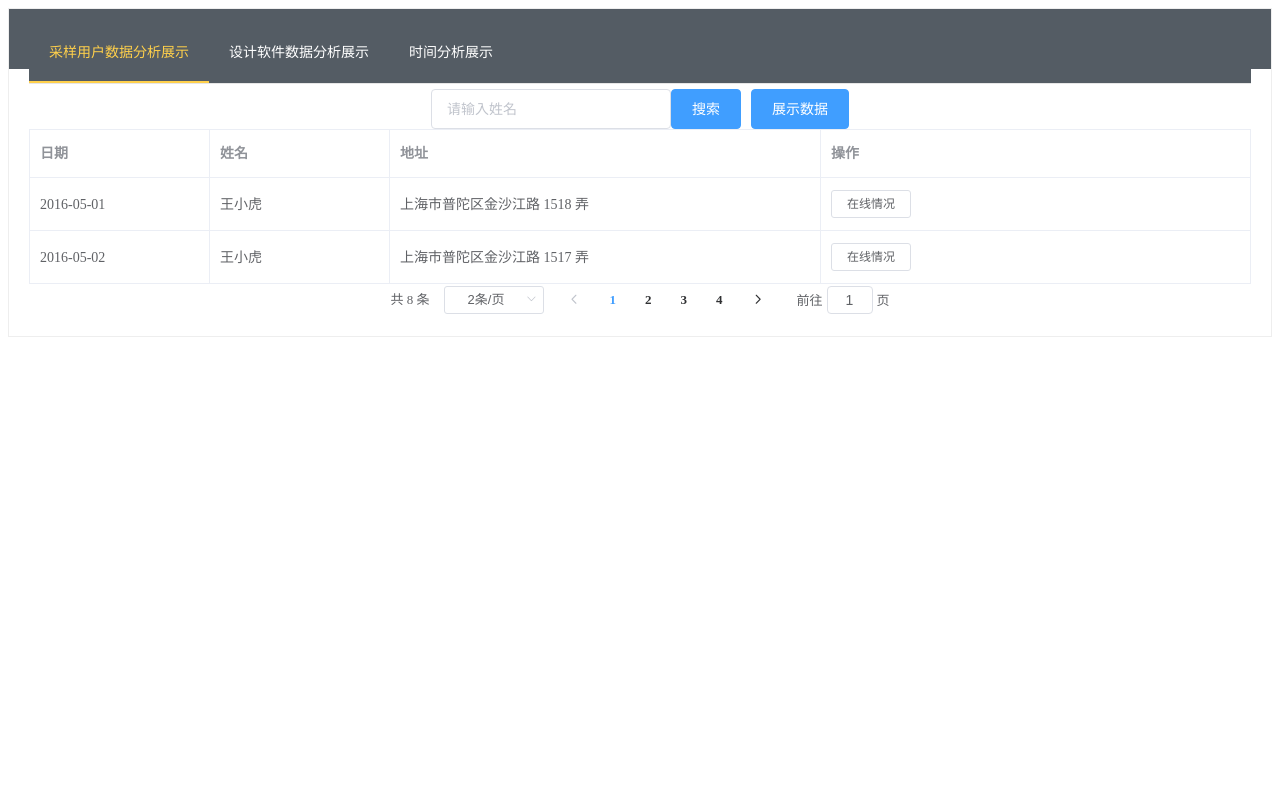
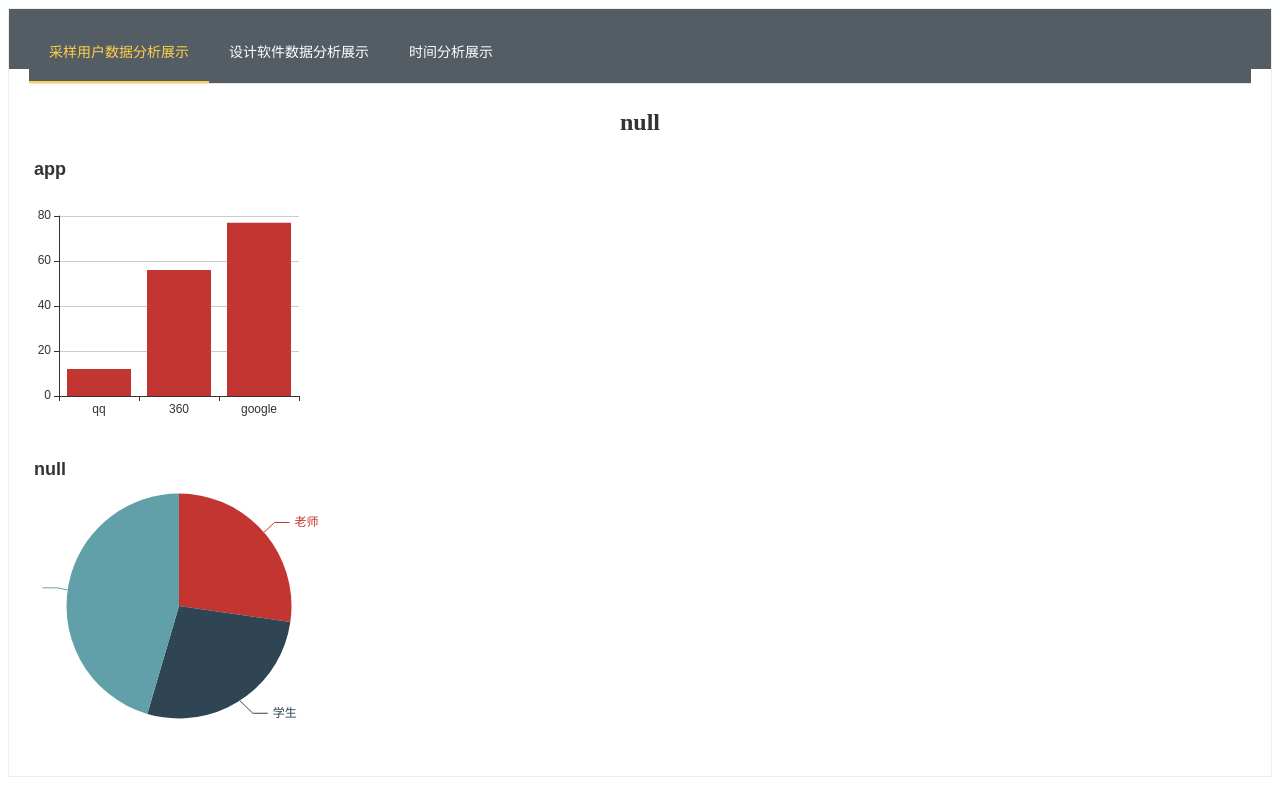
Before and after one commit to wuyuler/netbehavior, a Vue app: page /test in a window 1280 px wide. Built offline with nearby package versions, Linux system fonts and the light colour scheme.

Commit message:
add app使用频率统计_未设置分页

```diff
--- a/src/Test.vue
+++ b/src/Test.vue
@@ -1,44 +1,10 @@
 <template>
 <div>
-  <el-input v-model="tableDataName" placeholder="请输入姓名" style="width:240px"></el-input>
-  <el-button type="primary" @click="doFilter">搜索</el-button>
-  <el-button type="primary" @click="openData">展示数据</el-button>
-  <el-table
-    :data="tableDataEnd"
-    border
-    style="width: 100%">
-    <el-table-column
-      prop="date"
-      label="日期"
-      width="180">
-    </el-table-column>
-    <el-table-column
-      prop="name"
-      label="姓名"
-      width="180">
-    </el-table-column>
-    <el-table-column
-      prop="address"
-      label="地址">
-    </el-table-column>
-    <el-table-column label="操作">
-         <template slot-scope="scope">
-
-       <el-button
-          size="mini"
-          @click="handleEdit(scope.$index, scope.row)">在线情况</el-button>
-      </template>
-    </el-table-column>
-  </el-table>
-  <el-pagination
-      @size-change="handleSizeChange"
-      @current-change="handleCurrentChange"
-      :current-page="currentPage"
-      :page-sizes="[1, 2, 3, 4]"
-      :page-size="pageSize"
-      layout="total, sizes, prev, pager, next, jumper"
-      :total="totalItems">
-    </el-pagination>
+  <h1>{{title}}</h1>
+  <!-- 最喜欢的app排名前5 -->
+  <div id="fav_app" :style="{width: '300px', height: '300px'}"></div>
+  <!-- 使用该app的人群分布 -->
+  <div id='userApp' :style="{width: '300px', height: '300px'}" ></div>
 </div>
 </template>
 
@@ -46,122 +12,68 @@
 export default {
   data() {
     return {
-      tableDataBegin: [
-        {
-          date: "2016-05-01",
-          name: "王小虎",
-          address: "上海市普陀区金沙江路 1518 弄"
-        },
-        {
-          date: "2016-05-02",
-          name: "王小虎",
-          address: "上海市普陀区金沙江路 1517 弄"
-        },
-        {
-          date: "2016-05-03",
-          name: "王二虎",
-          address: "上海市普陀区金沙江路 1519 弄"
-        },
-        {
-          date: "2016-05-04",
-          name: "王二虎",
-          address: "上海市普陀区金沙江路 1516 弄"
-        },
-        {
-          date: "2016-05-05",
-          name: "王三虎",
-          address: "上海市普陀区金沙江路 1518 弄"
-        },
-        {
-          date: "2016-05-06",
-          name: "王三虎",
-          address: "上海市普陀区金沙江路 1517 弄"
-        },
-        {
-          date: "2016-05-07",
-          name: "王小虎",
-          address: "上海市普陀区金沙江路 1519 弄"
-        },
-        {
-          date: "2016-05-08",
-          name: "王小虎",
-          address: "上海市普陀区金沙江路 1516 弄"
-        }
-      ],
-      tableDataName: "",
-      tableDataEnd: [],
-      currentPage: 1,
-      pageSize: 2,
-      totalItems: 0,
-      filterTableDataEnd:[],
-      flag:false
-    };
-  },
-  created() {
-    this.totalItems = this.tableDataBegin.length;
-    if (this.totalItems > this.pageSize) {
-      for (let index = 0; index < this.pageSize; index++) {
-        this.tableDataEnd.push(this.tableDataBegin[index]);
-      }
-    } else {
-      this.tableDataEnd = this.tableDataBegin;
+      title:'',
+      fav_app_data:[12,56,77],
+      userApp1:[1,2,3],
+      userApp2:[2,3,5],
+      userapp_title:'username',
+      area_perosn1:[{name:'老师',value:3},{name:'学生',value:3},{name:'白领',value:5}],
+      area_perosn2:[{name:'老师',value:4},{name:'学生',value:11},{name:'白领',value:33}]
+
     }
   },
+  created(){
+     let info = this.$router.history.current.params.info;
+	  //  let info = this.$route.params.info;
+      if (info) {
+        sessionStorage.setItem("detailItem12", info);
+      }
+      let title = sessionStorage.getItem("detailItem12") + '';
+      this.title = title;
+  },
+  mounted() {
+   this.drawFavApp();
+   this.drawUserApp(this.title,this.area_perosn1);
+  },
   methods: {
-    //前端搜索功能需要区分是否检索,因为对应的字段的索引不同
-    //用两个变量接收currentChangePage函数的参数
-    doFilter() {
-      if (this.tableDataName == "") {
-        this.$message.warning("查询条件不能为空！");
-        return;
-      }
-      this.tableDataEnd = []
-      //每次手动将数据置空,因为会出现多次点击搜索情况
-      this.filterTableDataEnd=[]
-      this.tableDataBegin.forEach((value, index) => {
-        if(value.name){
-          if(value.name.indexOf(this.tableDataName)>=0){
-            this.filterTableDataEnd.push(value)
-          }
-        }
+    drawFavApp(){
+      // 绘制最喜爱的app,top4
+      // 基于准备好的dom，初始化echarts实例
+      var self=this
+      let myChart = this.$echarts.init(document.getElementById("fav_app"))
+      //绘制图表
+      myChart.setOption({
+        title:{text:'app'},
+        tooltip: {},
+        xAxis: {
+          data: ['qq','360','google']
+        },
+        yAxis:{},
+        series:[{
+          type:'bar',
+          data:this.fav_app_data
+        }]
       });
-      //页面数据改变重新统计数据数量和当前页
-      this.currentPage=1
-      this.totalItems=this.filterTableDataEnd.length
-      //渲染表格,根据值
-      this.currentChangePage(this.filterTableDataEnd)
-      //页面初始化数据需要判断是否检索过
-      this.flag=true
+      myChart.on('click', function (params) {
+      // 控制台打印数据的名称
+      self.drawUserApp('新数据',[{name:'老师',value:4},{name:'学生',value:11},{name:'白领',value:33}])
+      });
+
     },
-    openData() {},
-    handleSizeChange(val) {
-      console.log(`每页 ${val} 条`);
-      this.pageSize = val;
-      this.handleCurrentChange(this.currentPage);
-    },
-    handleCurrentChange(val) {
-      console.log(`当前页: ${val}`);
-      this.currentPage = val;
-      //需要判断是否检索
-      if(!this.flag){
-      this.currentChangePage(this.tableDataBegin)
-      }else{
-      this.currentChangePage(this.filterTableDataEnd)
-      }
-    }, //组件自带监控当前页码
-    currentChangePage(list) {
-      let from = (this.currentPage - 1) * this.pageSize;
-      let to = this.currentPage * this.pageSize;
-      this.tableDataEnd = [];
-      for (; from < to; from++) {
-        if (list[from]) {
-          this.tableDataEnd.push(list[from]);
-        }
-      }
-    },
-    handleEdit(index, row) {
-        console.log(index, row);
-      }
+    drawUserApp(title,num_person){
+      //绘制对应某个app的使用人群
+      // 基于准备好的dom，初始化echarts实例
+        let myChart = this.$echarts.init(document.getElementById("userApp"))
+        //绘制图表
+        myChart.setOption({
+          title:{text:title},
+          tooltip: {},
+          series:[{
+            type:'pie',
+            data:num_person
+          }]
+        });
+    }
   }
-};
+}
 </script>
--- /dev/null
+++ b/src/TopApp.vue
@@ -0,0 +1,123 @@
+<template>
+<div>
+  <h1>{{title}}</h1>
+  <!-- 最喜欢的app排名前5 -->
+  <div id="fav_app" :style="{width: '1500px', height: '600px'}"></div>
+  <!-- 使用该app的人群性别分布 -->
+  <div id='userApp' :style="{width: '1000px', height: '600px'}" ></div>
+</div>
+</template>
+
+<script>
+export default {
+  data() {
+    return {
+      userid:'',
+      fav_app_data:[12,56,77],
+      userApp1:[1,2,3],
+      userApp2:[2,3,5],
+      //userapp_title:'username',
+      // area_perosn1:[{name:'老师',value:3},{name:'学生',value:3},{name:'白领',value:5}],
+      // area_perosn2:[{name:'老师',value:4},{name:'学生',value:11},{name:'白领',value:33}]
+
+    }
+  },
+  created(){
+     let info = this.$router.history.current.params.info;
+	  //  let info = this.$route.params.info;
+      if (info) {
+        sessionStorage.setItem("detailItem12", info);
+      }
+      let userid = sessionStorage.getItem("detailItem12") + '';
+      this.userid = userid;
+  },
+  mounted() {
+    this.getTopApp("/appcount/getTopApp",this.userid,5)
+    //this.drawUserApp(this.title,this.area_perosn1);
+  },
+  methods: {
+
+    getTopApp(url,userid,num){
+      var self = this;
+      this.$ajax({
+        method:'post',
+        url:url,
+        responseType:'json',
+        params:{
+          userid:userid,
+          num:num
+        }
+      }
+      ).then(
+        function(res){
+          console.log(res);
+          self.drawFavApp(res.data.xValue,res.data.yValue)
+          }
+      )
+        .catch(function(err){
+        console.log(err);
+
+        })
+    },
+    drawFavApp(xValue,yValue){
+      // 绘制最喜爱的app,top4
+      // 基于准备好的dom，初始化echarts实例
+      var self=this
+      let myChart = this.$echarts.init(document.getElementById("fav_app"))
+      //绘制图表
+      myChart.setOption({
+        title:{text:'app'},
+        tooltip: {},
+        xAxis: {
+          data: xValue
+        },
+        yAxis:{},
+        series:[{
+          type:'bar',
+          data:yValue
+        }]
+      });
+      //给图表添加点击事件,根据不同的app返回其情况
+      myChart.on('click', function (params) {
+        self.getJobOfApp("/appcount/getJobOfApp",params.name)
+      });
+
+    },
+    getJobOfApp(url,appname){
+      var self = this;
+      this.$ajax({
+        method:'post',
+        url:url,
+        responseType:'json',
+        params:{
+          appname:appname,
+        }
+      }
+      ).then(
+        function(res){
+          console.log(res);
+          self.drawUserApp(appname,res.data)
+          }
+      )
+        .catch(function(err){
+        console.log(err);
+
+        })
+    },
+    drawUserApp(title,num_person){
+      //绘制对应某个app的使用人群
+      // 基于准备好的dom，初始化echarts实例
+        let myChart = this.$echarts.init(document.getElementById("userApp"))
+        //绘制图表
+        myChart.setOption({
+          title:{text:title},
+          tooltip: {},
+          series:[{
+            type:'pie',
+            data:num_person
+          }]
+        });
+    }
+  }
+}
+</script>
--- a/src/UserData.vue
+++ b/src/UserData.vue
@@ -95,7 +95,6 @@ console.log(err);
         // 绘制图表
         myChart.setOption({
             title: { text: title },
-
             series: [{
                 label: {
                     normal: {
--- a/src/router/index.js
+++ b/src/router/index.js
@@ -6,7 +6,8 @@ import UserData from '@/UserData.vue'
 import AppData from '@/AppData.vue'
 import Test from '@/Test.vue'
 import TimeData from '@/TimeData'
-
+import usersTable from '@/usersTable'
+import TopApp from '@/TopApp'
 Vue.use(Router)
 
 export default new Router({
@@ -20,10 +21,12 @@ export default new Router({
       redirect:'userdata',
       children:[
         {name:'UserData',path:'userdata',component:UserData},
-        {name:'AppData',path:'appdata',component:AppData},{
-          name:'Test',path:'test',component:Test
-        },
-        {name:'TimeData',path:'timedata',component:TimeData}
+        {name:'AppData',path:'appdata',component:AppData},
+        { name:'Test',path:'test',component:Test},
+        {name:'TimeData',path:'timedata',component:TimeData},
+        {name:'usersTable',path:'userstable',component:usersTable},
+        {name:'TopApp',path:'topapp',component:TopApp}
+
       ]
     }
   ]
--- /dev/null
+++ b/src/usersTable.vue
@@ -0,0 +1,27 @@
+<template>
+    <div>
+        <el-input v-model="input" placeholder="请输入用户id" :style="{width: '400px'}"></el-input>
+        <el-button @click="toUserPage(input)">搜索</el-button>
+    </div>
+
+</template>
+
+<script>
+export default {
+    data(){
+        return{
+            input:''
+        }
+    },
+    methods:{
+        toUserPage(userid){
+            console.log(userid)
+            this.$router.push({name:'TopApp',params:{'info':this.input}});
+        }
+    }
+}
+</script>
+
+<style>
+
+</style>
```
Also changed, not shown: src/AppData.vue (+5 -10 lines), src/TimeData.vue (+5 -5 lines). Lines whose indentation alone changed are shown as unchanged.
